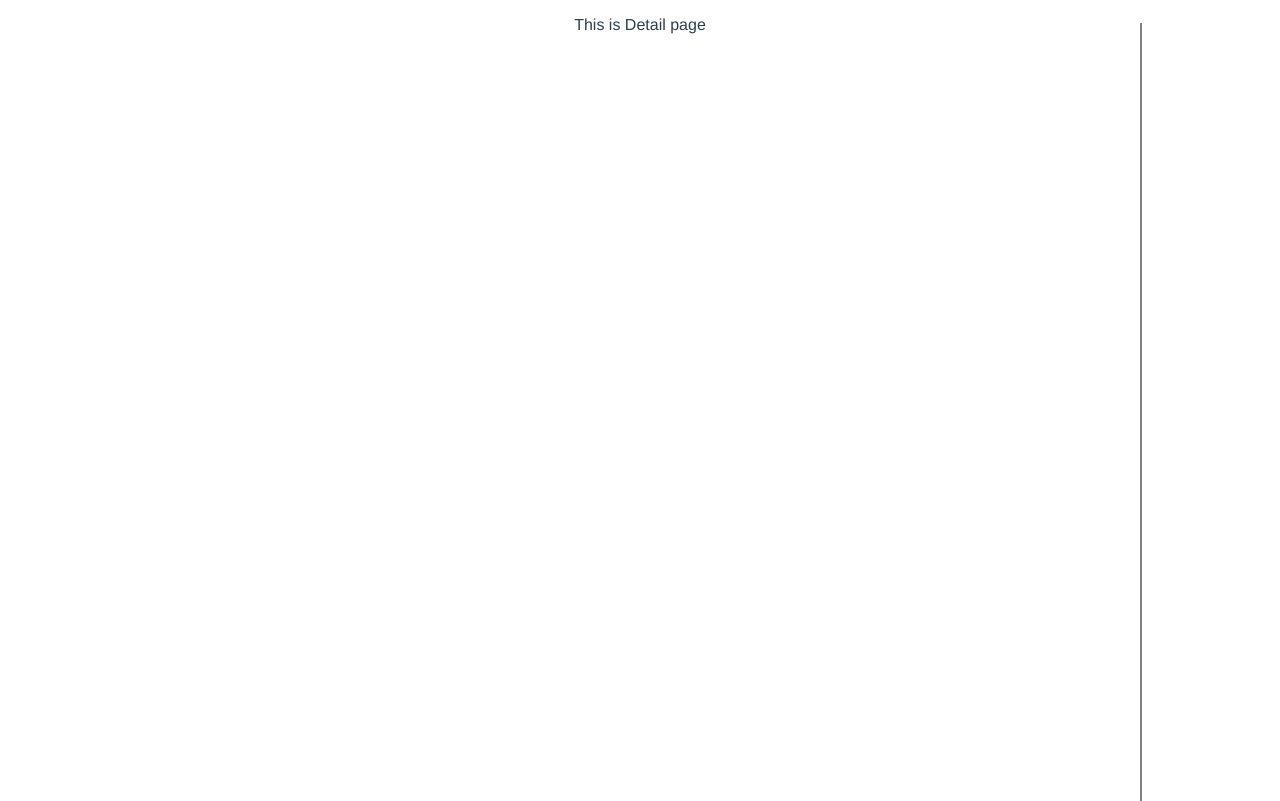
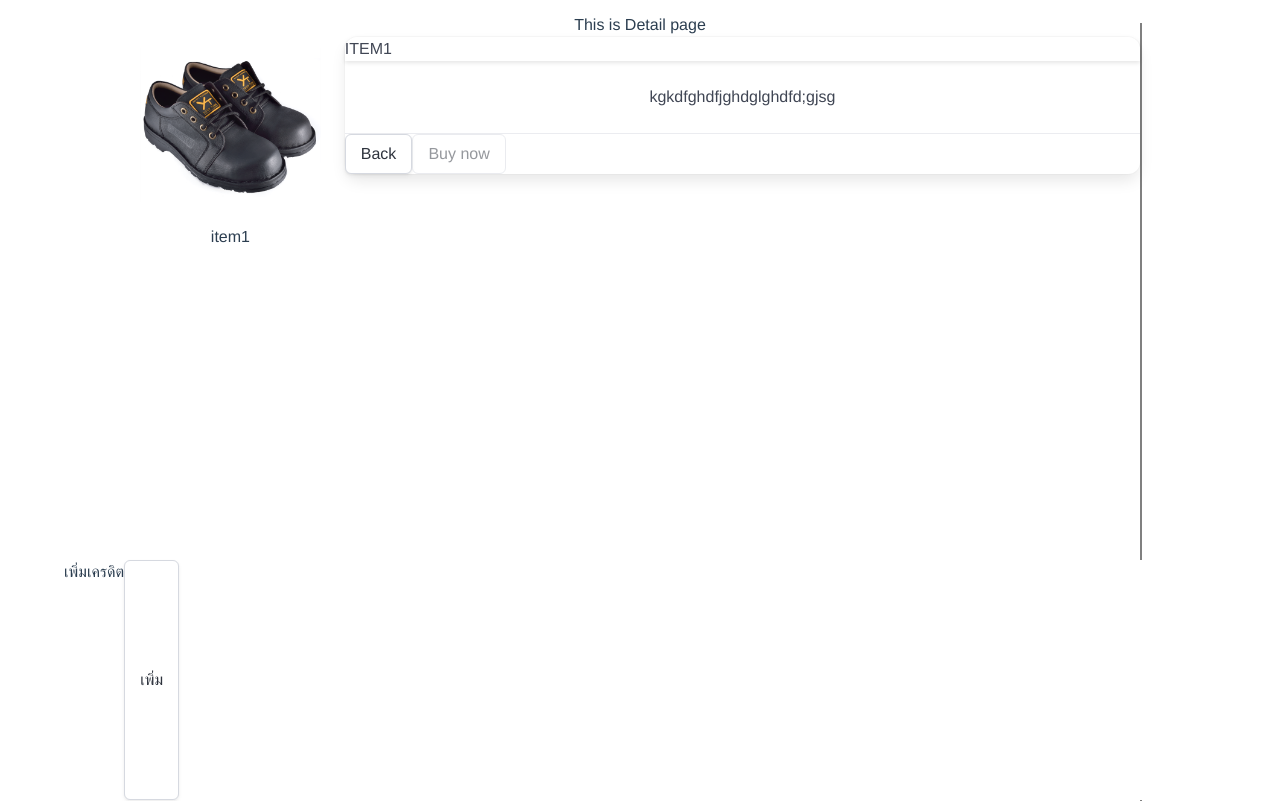
Before and after one commit to Rattanan-SG/48shop, a Vue app in the folder frontend/: page /#/ProductDetail in a window 1280 px wide. Shown: the top 801 px of the page. Built offline with nearby package versions, Linux system fonts and the light colour scheme.

Commit message:
[ADD] components to ProductDetail.vue

```diff
--- a/frontend/src/components/HelloWorld.vue
+++ b/frontend/src/components/Home.vue
@@ -13,7 +13,6 @@
               Home
             </a>
           </div>
-
           <div class="navbar-end">
             <div class="navbar-item">
               <div class="buttons">
@@ -33,6 +32,7 @@
       <h1>{{ msg }}</h1>
       <div class="columns">
         <div class="column">
+          <router-link to="/ProductDetail">
             <div class="card">
               <div class="card-image is-4by3">
                 <img src="./../assets/logo.png" alt="Placeholder image">
@@ -40,12 +40,11 @@
               <div class="card-content">
                 product name
               </div>
-            <div class="card-footer">
-              <router-link to="/ProductDetail"><div class="button">Buy now</div></router-link>
             </div>
-          </div>
+          </router-link>
         </div>
         <div class="column">
+          <router-link to="/ProductDetail">
             <div class="card">
               <div class="card-image is-4by3">
                 <img src="./../assets/logo.png" alt="Placeholder image">
@@ -53,12 +52,11 @@
               <div class="card-content">
                 product name
               </div>
-            <div class="card-footer">
-              <router-link to="/ProductDetail"><div class="button">Buy now</div></router-link>
             </div>
-          </div>
+          </router-link>
         </div>
         <div class="column">
+          <router-link to="/ProductDetail">
             <div class="card">
               <div class="card-image is-4by3">
                 <img src="./../assets/logo.png" alt="Placeholder image">
@@ -66,12 +64,11 @@
               <div class="card-content">
                 product name
               </div>
-            <div class="card-footer">
-              <router-link to="/ProductDetail"><div class="button">Buy now</div></router-link>
             </div>
-          </div>
+          </router-link>
         </div>
         <div class="column">
+          <router-link to="/ProductDetail">
             <div class="card">
               <div class="card-image is-4by3">
                 <img src="./../assets/logo.png" alt="Placeholder image">
@@ -79,10 +76,8 @@
               <div class="card-content">
                 product name
               </div>
-            <div class="card-footer">
-              <router-link to="/ProductDetail"><div class="button">Buy now</div></router-link>
             </div>
-          </div>
+          </router-link>
         </div>
       </div>
     </div>
@@ -93,7 +88,7 @@
 import './../../node_modules/bulma/css/bulma.css';
 
 export default {
-  name: 'HelloWorld',
+  name: 'Home',
   data () {
     return {
       msg: 'หน้าแรก สำหรับแสดงสินค้า'
--- a/frontend/src/components/ProductDetail.vue
+++ b/frontend/src/components/ProductDetail.vue
@@ -2,6 +2,33 @@
   <div class="ProductDetail">
     <div class="container" id="home-box">
       <h1>{{ msg }}</h1>
+      <div class="columns">
+        <div class="column is-one-fifth">
+            <img src="./../assets/item1.png" alt="Placeholder image">
+            item1
+        </div>
+        <div class="column">
+            <div class="card">
+                <div class="card-header">
+                    ITEM1
+                </div>
+                <div class="card-content">
+                    kgkdfghdfjghdglghdfd;gjsg
+                </div>
+                <div class="card-footer">
+                    <router-link to="/Home"><div class="button">Back</div></router-link>
+                    <router-link to="/ProductDetail"><div class="button" disabled>Buy now</div></router-link>
+                </div>
+            </div>
+          </div>
+      </div>
+    </div>
+    <div class="navbar is-fixed-bottom" id="nav-bot">
+        <div class="container" id="nav-bot-box">
+            เพิ่มเครดิต
+            <div class="button">เพิ่ม</div>
+        </div>
+
     </div>
   </div>
 </template>
@@ -21,8 +48,12 @@ export default {
 
 <!-- Add "scoped" attribute to limit CSS to this component only -->
 <style scoped>
-nav {
-  border-bottom: 10px;
+#nav-bot {
+    height: 240px;
+}
+
+#nav-bot-box {
+    width: 1000px;
 }
 
 #nav-top {
--- a/frontend/src/router/index.js
+++ b/frontend/src/router/index.js
@@ -1,6 +1,6 @@
 import Vue from 'vue'
 import Router from 'vue-router'
-import HelloWorld from '@/components/HelloWorld'
+import Home from '@/components/Home'
 import ProductDetail from '@/components/ProductDetail'
 
 Vue.use(Router)
@@ -9,8 +9,13 @@ export default new Router({
   routes: [
     {
       path: '/',
-      name: 'HelloWorld',
-      component: HelloWorld
+      name: 'Home',
+      component: Home
+    },
+    {
+      path: '/Home',
+      name: 'Home',
+      component: Home
     },
     {
       path: '/ProductDetail',
```
Also changed, not shown: frontend/src/assets/item1.png (added). Lines whose indentation alone changed are shown as unchanged.
